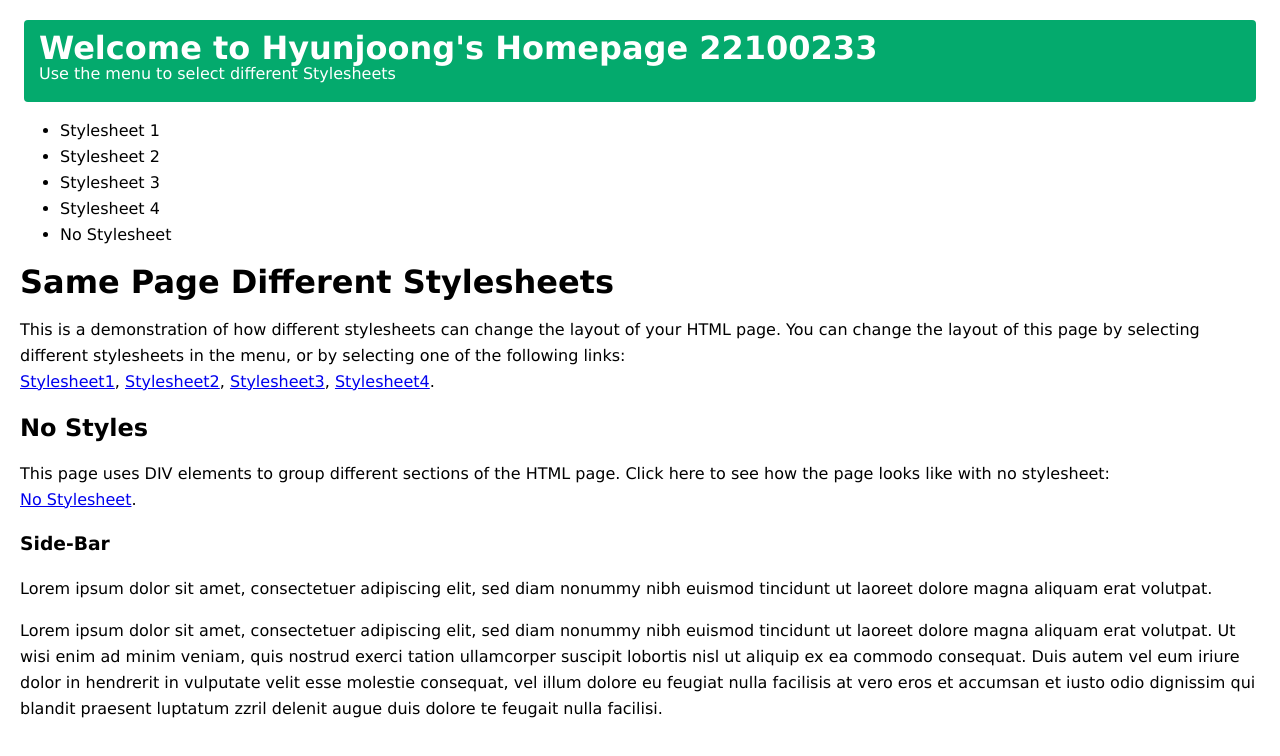
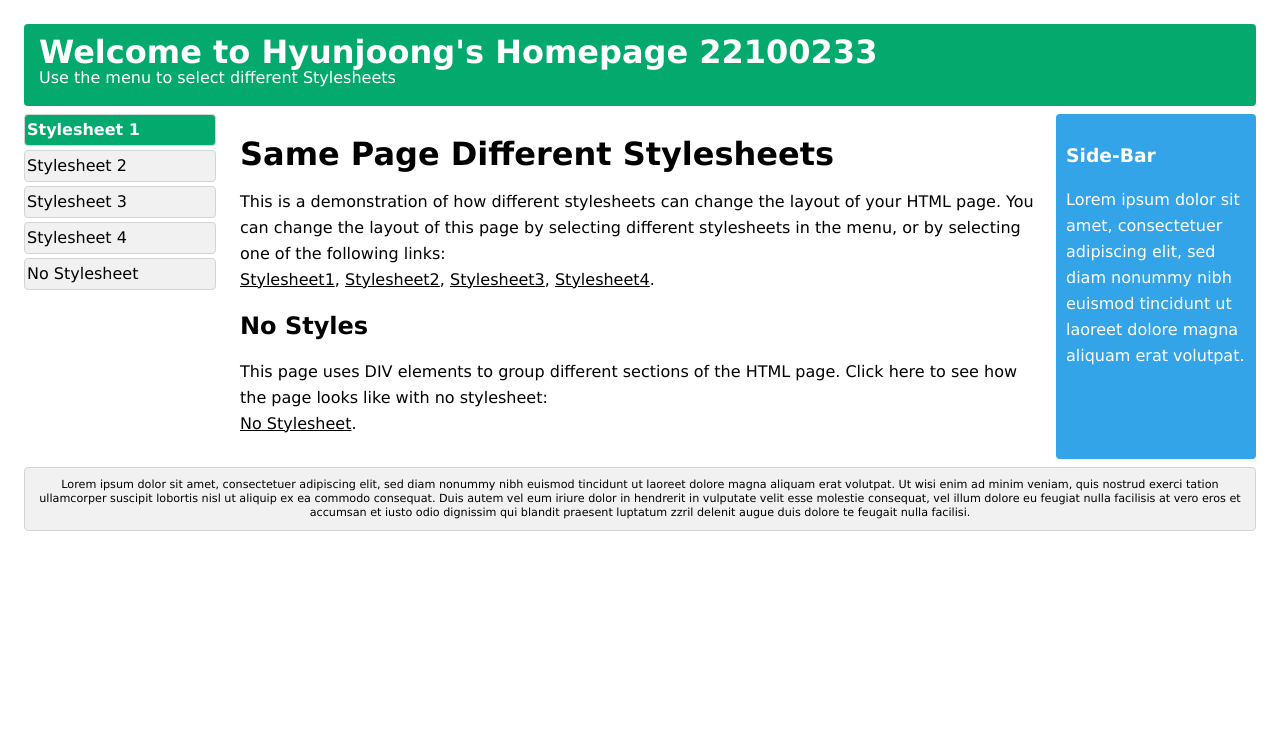
Before and after one commit to hjkim0905/Front-end_development_project, a plain HTML site: page style1.html in a window 1280 px wide. Drawn offline with Linux system fonts and the light colour scheme.

Commit message:
style1.html파일 및 stylesheet1.css파일 완성

```diff
--- a/style1.html
+++ b/style1.html
@@ -21,13 +21,14 @@
             <li class="menuitem" onclick="reStyle(3)">Stylesheet 4</li>
             <li class="menuitem" onclick="noStyles()">No Stylesheet</li>
           </ul>
+        </div>
         <div id="main">
           <h1>Same Page Different Stylesheets</h1>
           <p>
-              This is a demonstration of how different stylesheets can change
-              the layout of your HTML page. You can change the layout of this
-              page by selecting different stylesheets in the menu, or by
-              selecting one of the following links:
+            This is a demonstration of how different stylesheets can change the
+            layout of your HTML page. You can change the layout of this page by
+            selecting different stylesheets in the menu, or by selecting one of
+            the following links:
             <br />
             <a href="#" onclick="reStyle(0); return false">Stylesheet1</a>,
             <a href="#" onclick="reStyle(1); return false">Stylesheet2</a>,
@@ -36,9 +37,8 @@
           </p>
           <h2>No Styles</h2>
           <p>
-              This page uses DIV elements to group different sections of the
-              HTML page. Click here to see how the page looks like with no
-              stylesheet:
+            This page uses DIV elements to group different sections of the HTML
+            page. Click here to see how the page looks like with no stylesheet:
             <br />
             <a href="#" onclick="noStyles(); return false">No Stylesheet</a>.
           </p>
@@ -47,8 +47,8 @@
           <h3>Side-Bar</h3>
           <p>
             Lorem ipsum dolor sit amet, consectetuer adipiscing elit, sed diam
-              nonummy nibh euismod tincidunt ut laoreet dolore magna aliquam
-              erat volutpat.
+            nonummy nibh euismod tincidunt ut laoreet dolore magna aliquam erat
+            volutpat.
           </p>
         </div>
       </div>
@@ -58,10 +58,9 @@
         volutpat. Ut wisi enim ad minim veniam, quis nostrud exerci tation
         ullamcorper suscipit lobortis nisl ut aliquip ex ea commodo consequat.
         Duis autem vel eum iriure dolor in hendrerit in vulputate velit esse
-          molestie consequat, vel illum dolore eu feugiat nulla facilisis at
-          vero eros et accumsan et iusto odio dignissim qui blandit praesent
-          luptatum zzril delenit augue duis dolore te feugait nulla facilisi.
-        </div>
+        molestie consequat, vel illum dolore eu feugiat nulla facilisis at vero
+        eros et accumsan et iusto odio dignissim qui blandit praesent luptatum
+        zzril delenit augue duis dolore te feugait nulla facilisi.
       </div>
     </div>
   </body>
--- a/stylesheet1.css
+++ b/stylesheet1.css
@@ -20,3 +20,101 @@ body {
   margin: 0;
   padding: 0;
 }
+
+.container {
+  min-width: 900px;
+}
+
+.wrapper {
+  position: relative;
+  overflow: auto;
+}
+
+#sidebar,
+#bottom,
+.menuitem {
+  border-radius: 4px;
+  margin: 4px;
+}
+
+#menubar {
+  width: 200px;
+  float: left;
+}
+
+#main {
+  padding: 10px;
+  margin: 0 210px;
+}
+
+#sidebar {
+  background-color: #32a4e7;
+  color: #ffffff;
+  padding: 10px;
+  width: 180px;
+  bottom: 0;
+  top: 0;
+  right: 0;
+  position: absolute;
+}
+
+#bottom {
+  border: 1px solid #d4d4d4;
+  background-color: #f1f1f1;
+  text-align: center;
+  padding: 10px;
+  font-size: 70%;
+  line-height: 14px;
+}
+
+#menulist {
+  margin: 0;
+  padding: 0;
+}
+
+.menuitem {
+  background-color: #f1f1f1;
+  border: 1px solid #d4d4d4;
+  list-style-type: none;
+  padding: 2px;
+  cursor: pointer;
+}
+
+.menuitem:hover {
+  background-color: #ffffff;
+}
+
+.menuitem:first-child {
+  background-color: #04aa6d;
+  color: white;
+  font-weight: bold;
+}
+
+a {
+  color: #000000;
+  text-decoration: underline;
+}
+
+a:hover {
+  text-decoration: none;
+}
+
+@media (max-width: 800px) {
+  #sidebar {
+    width: auto;
+    position: relative;
+  }
+  #main {
+    margin-right: 0;
+  }
+}
+
+@media (max-width: 600px) {
+  #menubar {
+    width: auto;
+    float: none;
+  }
+  #main {
+    margin: 0;
+  }
+}
```
Also changed, not shown: nostyle.html (+12 -13 lines). Lines whose indentation alone changed are shown as unchanged.
